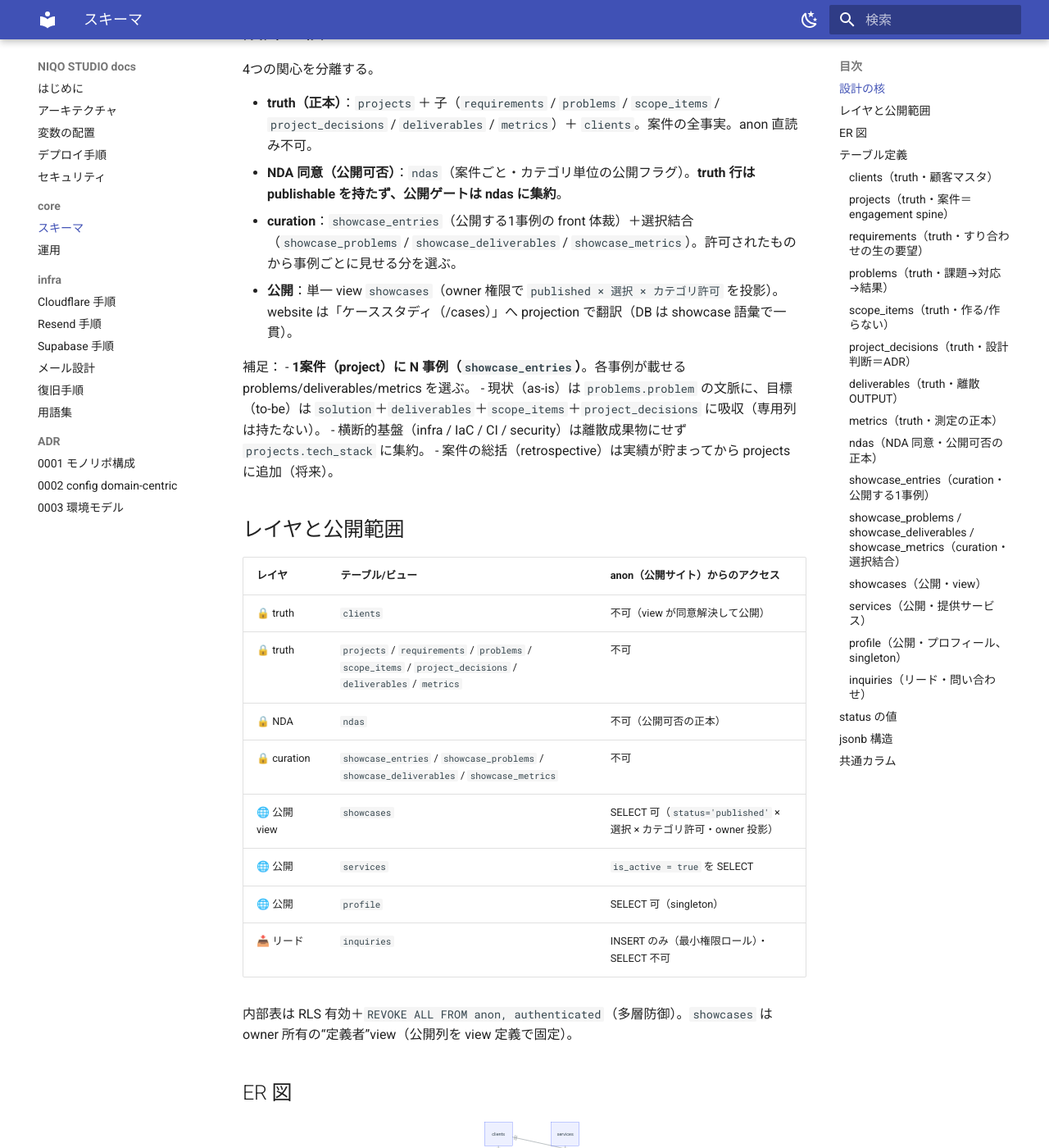
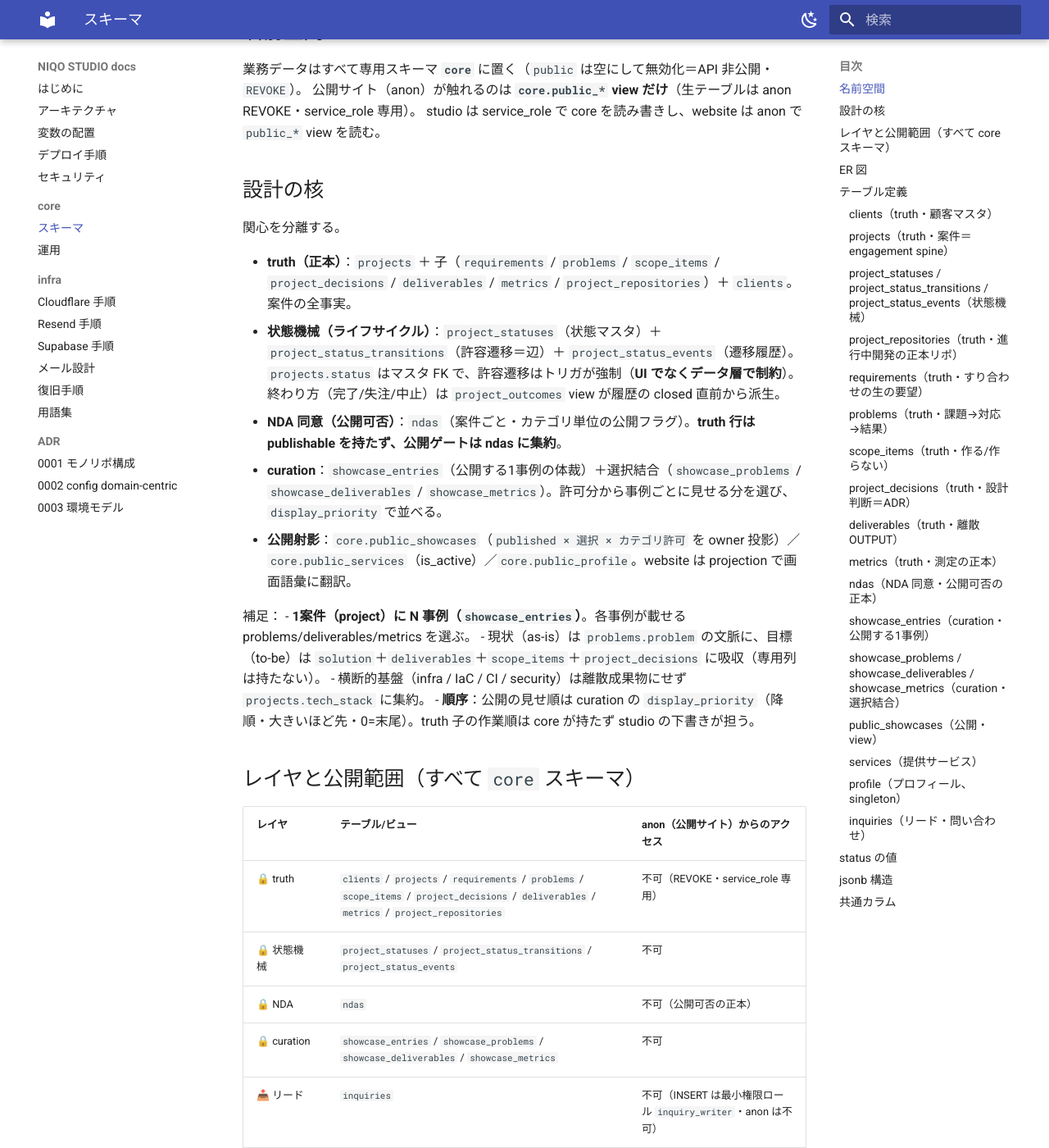
Before and after one commit to niqostudio/niqostudio, an MkDocs documentation site: the page built from docs/core/schema.md, in a window 1280 px wide and 1400 px high, scrolled down 250 px. Shown: the whole window at 82% size. Built offline with MkDocs 1.6.1 and Material for MkDocs 9.7.7, drawn with Linux system fonts in a browser that asks for light colours; some of the changed text lies outside the part shown.

Commit message:
docs: README・CLAUDE・docs を実装に追従
schema.md を core 名前空間・state machine・公開 view（public_*）・display_priority に更新。
security.md を core/anon view-only モデルに、architecture に studio を追加、studio/CLAUDE を
features/composition 構成に。撤回済の studio/extensibility.md を削除。

````diff
--- a/docs/core/schema.md
+++ b/docs/core/schema.md
@@ -2,35 +2,42 @@
 
 NIQO STUDIO core のデータモデル。DDL の正本は `supabase/migrations/`、本書はそれを読みやすくまとめた参照。命名・トリガ等の共通規約は `.claude/rules/conventions.md`。
 
+## 名前空間
+
+業務データはすべて専用スキーマ **`core`** に置く（`public` は空にして無効化＝API 非公開・`REVOKE`）。
+公開サイト（anon）が触れるのは **`core.public_*` view だけ**（生テーブルは anon REVOKE・service_role 専用）。
+studio は service_role で core を読み書きし、website は anon で `public_*` view を読む。
+
 ## 設計の核
 
-4つの関心を分離する。
+関心を分離する。
 
-- **truth（正本）**：`projects` ＋ 子（`requirements` / `problems` / `scope_items` / `project_decisions` / `deliverables` / `metrics`）＋ `clients`。案件の全事実。anon 直読み不可。
+- **truth（正本）**：`projects` ＋ 子（`requirements` / `problems` / `scope_items` / `project_decisions` / `deliverables` / `metrics` / `project_repositories`）＋ `clients`。案件の全事実。
+- **状態機械（ライフサイクル）**：`project_statuses`（状態マスタ）＋ `project_status_transitions`（許容遷移＝辺）＋ `project_status_events`（遷移履歴）。`projects.status` はマスタ FK で、許容遷移はトリガが強制（**UI でなくデータ層で制約**）。終わり方（完了/失注/中止）は `project_outcomes` view が履歴の closed 直前から派生。
 - **NDA 同意（公開可否）**：`ndas`（案件ごと・カテゴリ単位の公開フラグ）。**truth 行は publishable を持たず、公開ゲートは ndas に集約**。
-- **curation**：`showcase_entries`（公開する1事例の front 体裁）＋選択結合（`showcase_problems` / `showcase_deliverables` / `showcase_metrics`）。許可されたものから事例ごとに見せる分を選ぶ。
-- **公開**：単一 view `showcases`（owner 権限で `published × 選択 × カテゴリ許可` を投影）。website は「ケーススタディ（/cases）」へ projection で翻訳（DB は showcase 語彙で一貫）。
+- **curation**：`showcase_entries`（公開する1事例の体裁）＋選択結合（`showcase_problems` / `showcase_deliverables` / `showcase_metrics`）。許可分から事例ごとに見せる分を選び、`display_priority` で並べる。
+- **公開射影**：`core.public_showcases`（`published × 選択 × カテゴリ許可` を owner 投影）／`core.public_services`（is_active）／`core.public_profile`。website は projection で画面語彙に翻訳。
 
 補足：
 - **1案件（project）に N 事例（`showcase_entries`）**。各事例が載せる problems/deliverables/metrics を選ぶ。
 - 現状（as-is）は `problems.problem` の文脈に、目標（to-be）は `solution`＋`deliverables`＋`scope_items`＋`project_decisions` に吸収（専用列は持たない）。
 - 横断的基盤（infra / IaC / CI / security）は離散成果物にせず `projects.tech_stack` に集約。
-- 案件の総括（retrospective）は実績が貯まってから projects に追加（将来）。
+- **順序**：公開の見せ順は curation の `display_priority`（降順・大きいほど先・0=末尾）。truth 子の作業順は core が持たず studio の下書きが担う。
 
-## レイヤと公開範囲
+## レイヤと公開範囲（すべて `core` スキーマ）
 
 | レイヤ | テーブル/ビュー | anon（公開サイト）からのアクセス |
 |---|---|---|
-| 🔒 truth | `clients` | 不可（view が同意解決して公開） |
-| 🔒 truth | `projects` / `requirements` / `problems` / `scope_items` / `project_decisions` / `deliverables` / `metrics` | 不可 |
+| 🔒 truth | `clients` / `projects` / `requirements` / `problems` / `scope_items` / `project_decisions` / `deliverables` / `metrics` / `project_repositories` | 不可（REVOKE・service_role 専用） |
+| 🔒 状態機械 | `project_statuses` / `project_status_transitions` / `project_status_events` | 不可 |
 | 🔒 NDA | `ndas` | 不可（公開可否の正本） |
 | 🔒 curation | `showcase_entries` / `showcase_problems` / `showcase_deliverables` / `showcase_metrics` | 不可 |
-| 🌐 公開 view | `showcases` | SELECT 可（`status='published'` × 選択 × カテゴリ許可・owner 投影） |
-| 🌐 公開 | `services` | `is_active = true` を SELECT |
-| 🌐 公開 | `profile` | SELECT 可（singleton） |
-| 📥 リード | `inquiries` | INSERT のみ（最小権限ロール）・SELECT 不可 |
+| 📥 リード | `inquiries` | 不可（INSERT は最小権限ロール `inquiry_writer`・anon は不可） |
+| 🌐 公開 view | `public_showcases` | SELECT 可（`published` × 選択 × カテゴリ許可・owner 投影） |
+| 🌐 公開 view | `public_services` | SELECT 可（`is_active = true` の投影） |
+| 🌐 公開 view | `public_profile` | SELECT 可（singleton の投影） |
 
-内部表は RLS 有効＋`REVOKE ALL FROM anon, authenticated`（多層防御）。`showcases` は owner 所有の“定義者”view（公開列を view 定義で固定）。
+`core` には anon の Supabase 既定権限が無く、明示した `public_*` view にだけ SELECT を付与する（生テーブルは REVOKE・RLS も deny 既定＝多層防御）。公開 view は owner 所有の“定義者”view（公開列を定義で固定）。`project_outcomes` は内部 view（service_role）。
 
 ## ER 図
 
@@ -38,6 +45,9 @@ NIQO STUDIO core のデータモデル。DDL の正本は `supabase/migrations/`
 erDiagram
     clients      ||--o{ projects          : "client_id"
     services     ||--o{ projects          : "service_id (任意)"
+    project_statuses ||--o{ projects      : "status (FK→code)"
+    project_statuses ||--o{ project_status_transitions : "from/to_status"
+    projects     ||--o{ project_status_events : "project_id"
     clients      ||--o{ inquiries         : "converted_client_id"
     projects     ||--|| ndas              : "project_id (1:1)"
     projects     ||--o{ requirements      : "project_id"
@@ -46,6 +56,7 @@ erDiagram
     projects     ||--o{ project_decisions : "project_id"
     projects     ||--o{ deliverables      : "project_id"
     projects     ||--o{ metrics           : "project_id"
+    projects     ||--o{ project_repositories : "project_id"
     deliverables ||--o{ metrics           : "deliverable_id (任意)"
     projects     ||--o{ showcase_entries  : "project_id"
     showcase_entries ||--o{ showcase_problems     : "showcase_id"
@@ -56,14 +67,14 @@ erDiagram
     metrics          ||--o{ showcase_metrics      : "metric_id"
 ```
 
-`showcases`(view) は `showcase_entries`(published) を `projects`・`ndas`・選択した `problems`/`deliverables`/`metrics`・`clients` と結合して投影する。
+`public_showcases`(view) は `showcase_entries`(published) を `projects`・`ndas`・選択した `problems`/`deliverables`/`metrics`・`clients` と結合して投影する。
 
 ## テーブル定義
 
 各表に共通の `id`（profile を除き uuid PK）・`created_at`・`updated_at` は末尾の[共通カラム](#共通カラム)を参照（結合表は `created_at` のみ）。
 
 ### clients（truth・顧客マスタ）
-顧客の正本。anon は直読み不可（公開表示は `showcases` view が `client_display` × `is_public_name_allowed` で解決）。
+顧客の正本。anon は直読み不可（公開表示は `public_showcases` view が `client_display` × `is_public_name_allowed` で解決）。
 
 | 列 | 型 | 備考 |
 |---|---|---|
@@ -74,7 +85,6 @@ erDiagram
 | `industry` | text NOT NULL | 業種 |
 | `size` / `description` / `logo_url` / `website_url` / `first_contact_date` | – | |
 | `internal_notes` | text | 内部専用 |
-| `display_order` | integer NOT NULL | 既定 0 |
 
 ### projects（truth・案件＝engagement spine）
 受注した仕事の記録。status で段階を持ち、実態は子テーブルにぶら下げる。1顧客に複数案件。公開しない。
@@ -84,11 +94,30 @@ erDiagram
 | `client_id` | uuid FK→clients | null 可（自主プロジェクト） |
 | `service_id` | uuid FK→services | 任意・ON DELETE SET NULL（提供サービスへの単一リンク） |
 | `title` | text NOT NULL | |
-| `status` | text NOT NULL | discovery / active / delivered / maintenance / closed |
+| `status` | text NOT NULL・FK→project_statuses | consultation / discovery / active / delivered / closed（既定 consultation・遷移はトリガで強制） |
 | `tech_stack` | text[] NOT NULL | 技術＋**横断的基盤**（infra/IaC/CI/security はここ） |
 | `testimonial` | jsonb | `{quote, role}`（公開は `ndas.publish_testimonial` で制御） |
 | `started_on` / `ended_on` | date | |
 | `internal_notes` | text | |
+
+### project_statuses / project_status_transitions / project_status_events（状態機械）
+案件ライフサイクルを「状態マスタ × 許容遷移 × 履歴」でデータ層に持つ。`projects.status` は `project_statuses.code` への FK。
+
+- **project_statuses**（状態マスタ）：`code`(text PK) / `label` / `sort_order`(パイプラインのシーケンス・昇順) / `is_initial` / `is_terminal`。値＝`consultation`(無料相談・初期) → `discovery`(事前設計) → `active`(進行) → `delivered`(納品) → `closed`(終端)。
+- **project_status_transitions**（許容遷移＝辺）：`from_status` / `to_status`（複合 PK・自己遷移禁止）。BEFORE UPDATE トリガが `from→to` を検証し違反を拒否（INSERT は FK のみ＝任意状態で作成可＝backfill）。
+- **project_status_events**（履歴・append-only）：`project_id`(FK・CASCADE) / `from_status`(初期は null) / `to_status` / `changed_at`。AFTER トリガが status 変化を記録（監査・ファネル計測）。
+
+`project_outcomes`（内部 view）：`status='closed'` のとき履歴の closed 直前状態から終わり方を派生（delivered→`completed` / active→`cancelled` / それ以前→`lost`）。
+
+### project_repositories（truth・進行中開発の正本リポ）
+案件の開発が行われる git リポ（project 1:N）。`deliverables`（顧客への納品物）とは別概念。内部のみ。
+
+| 列 | 型 | 備考 |
+|---|---|---|
+| `project_id` | uuid FK→projects | NOT NULL・CASCADE |
+| `url` | text NOT NULL | |
+| `role` | text | 役割ラベル（monorepo / site / infra 等・自由記述） |
+| `visibility` | text NOT NULL | public / private（既定 private） |
 
 ### requirements（truth・すり合わせの生の要望）
 ヒアリング段階の顧客要望（非エンジニア語彙）。1案件:N。as-is/to-be/decisions の素材。内部のみ。
@@ -194,7 +217,7 @@ front 表示の体裁＋選択。物語の本体は projects/problems。project
 | `period` | text | 表示用の期間 |
 | `client_display` | text NOT NULL | named / anonymized / hidden（既定 anonymized） |
 | `status` | text NOT NULL | draft / published / archived |
-| `display_order` | integer NOT NULL | |
+| `display_priority` | integer NOT NULL | 公開の見せ順（降順・大きいほど先・0=末尾） |
 
 ### showcase_problems / showcase_deliverables / showcase_metrics（curation・選択結合）
 事例ごとに「公開する課題・成果物・数値」を選ぶ（複製ゼロ・公開粒度の制御）。
@@ -203,16 +226,16 @@ front 表示の体裁＋選択。物語の本体は projects/problems。project
 |---|---|
 | `showcase_id` | uuid FK→showcase_entries CASCADE |
 | `problem_id` / `deliverable_id` / `metric_id` | uuid FK→problems / deliverables / metrics CASCADE |
-| `display_order` | integer NOT NULL |
+| `display_priority` | integer NOT NULL（公開の見せ順・降順） |
 
 PK は (`showcase_id`, `problem_id`) / (`showcase_id`, `deliverable_id`) / (`showcase_id`, `metric_id`)。
 
-### showcases（公開・view）
-`showcase_entries(published)` の投影。anon に SELECT 付与。website では `cases`（ケーススタディ）として読む。公開可否は `ndas` のカテゴリ同意で制御。
+### public_showcases（公開・view）
+`showcase_entries(published)` の投影。anon に SELECT 付与（公開面の view）。website では `cases`（ケーススタディ）として読む。公開可否は `ndas` のカテゴリ同意で制御。
 
 | 列 | 内容 |
 |---|---|
-| `slug` / `title` / `summary` / `thumbnail_url` / `period` / `display_order` / `project_id` | showcase_entries 由来 |
+| `slug` / `title` / `summary` / `thumbnail_url` / `period` / `display_priority` / `project_id` | showcase_entries 由来 |
 | `tech_stack` | project 由来（常時） |
 | `testimonial` | `ndas.publish_testimonial` のときだけ project.testimonial、他は null |
 | `client_name` | `client_display='named' AND is_public_name_allowed` のときだけ `public_name`、他は null |
@@ -221,8 +244,8 @@ PK は (`showcase_id`, `problem_id`) / (`showcase_id`, `deliverable_id`) / (`sho
 | `deliverables` | `ndas.publish_deliverables` のとき、選択分の集約 `[{kind,name,url,images}]`（他は `[]`） |
 | `metrics` | `ndas.publish_metrics` のとき、選択分の集約 `[{label,achieved,previous,unit,kind}]`（goal 除外。他は `[]`） |
 
-### services（公開・提供サービス）
-`is_active=true` のみ公開。
+### services（提供サービス）
+業務 truth。anon は直読み不可で、公開は `core.public_services` view（`is_active=true` の投影）が担う。
 
 | 列 | 型 | 備考 |
 |---|---|---|
@@ -235,11 +258,11 @@ PK は (`showcase_id`, `problem_id`) / (`showcase_id`, `deliverable_id`) / (`sho
 | `price_min` | integer | 機械可読の最小額 |
 | `currency` | text NOT NULL | 既定 'JPY' |
 | `duration` | text | |
-| `display_order` | integer NOT NULL | |
+| `display_priority` | integer NOT NULL | 公開の見せ順（降順・大きいほど先・既定 0=末尾） |
 | `is_active` | boolean NOT NULL | 既定 true |
 
-### profile（公開・プロフィール、singleton）
-`id='singleton'` 固定で1行。屋号・ブランドの正本。
+### profile（プロフィール、singleton）
+業務 truth（`id='singleton'` 固定で1行・屋号/ブランドの正本）。公開は `core.public_profile` view が担う。
 
 | 列 | 型 | 備考 |
 |---|---|---|
@@ -269,7 +292,7 @@ PK は (`showcase_id`, `problem_id`) / (`showcase_id`, `deliverable_id`) / (`sho
 
 | テーブル | カラム | 値 |
 |---|---|---|
-| `projects` | `status` | discovery / active / delivered / maintenance / closed |
+| `projects` | `status` | consultation / discovery / active / delivered / closed（`project_statuses` FK・遷移はトリガ強制） |
 | `ndas` | `status` | draft / agreed |
 | `project_decisions` | `status` | accepted / superseded |
 | `scope_items` | `included` | boolean（true=作る） |
@@ -285,9 +308,9 @@ PK は (`showcase_id`, `problem_id`) / (`showcase_id`, `deliverable_id`) / (`sho
 | カラム | 形 |
 |---|---|
 | `projects.testimonial` | `{ "quote": string, "role": string \| null }` |
-| `showcases.problems`（view） | `[{ "problem": string, "solution": string\|null, "outcome": string\|null }]` |
-| `showcases.deliverables`（view） | `[{ "kind": string, "name": string, "url": string\|null, "images": string[] }]` |
-| `showcases.metrics`（view） | `[{ "label": string, "achieved": string, "previous": string\|null, "unit": string\|null, "kind": string }]` |
+| `public_showcases.problems`（view） | `[{ "problem": string, "solution": string\|null, "outcome": string\|null }]` |
+| `public_showcases.deliverables`（view） | `[{ "kind": string, "name": string, "url": string\|null, "images": string[] }]` |
+| `public_showcases.metrics`（view） | `[{ "label": string, "achieved": string, "previous": string\|null, "unit": string\|null, "kind": string }]` |
 | `profile.social_links` | `[{ "label": string, "url": string }]` |
 
 `services.pricing`:
--- a/docs/security.md
+++ b/docs/security.md
@@ -36,9 +36,9 @@ publishable key 経由で anon が読めてしまう情報漏洩が脅威。
 - [x] 全テーブル RLS 有効（ポリシー無し＝deny 既定） — `core/supabase/migrations/`（各テーブル定義）
 - [x] 機密列の遮断：`real_name` / `internal_notes` は anon に列 GRANT しない — `…000000_security_hardening_rls.sql`
 - [x] 顧客の公開同意：`is_public_name_allowed = true` を RLS で必須化（未同意は `public_name` も出さない） — `…000000_…_rls.sql`
-- [x] 多層防御：公開読みテーブル（works/cases/services）の anon 書込み表特権を REVOKE — `…000000_…_rls.sql`
-- [x] `profile` を全列開放から**公開列のみ GRANT**（将来 internal 列の暗黙露出を防止） — `…000000_…_rls.sql`
+- [x] 多層防御：公開 view 以外（生テーブル）への anon 表特権を REVOKE — `…000000_…_rls.sql`
 - [x] 書込み最小権限：`inquiry_writer` に inquiries の INSERT 列のみ GRANT、anon の INSERT は剥奪 — `…000100_inquiry_writer_role.sql`／ `…000200_revoke_anon_inquiry_insert.sql`
+- [x] **名前空間分離**：業務データを `core` スキーマへ集約し `public` を無効化（API 非公開・`REVOKE`）。anon は `core` に Supabase 既定権限を持たず、明示した `public_showcases` / `public_services` / `public_profile` view だけ SELECT（生テーブルは REVOKE） — `…000200_named_schema_core.sql`
 
 説明：RLS のポリシー有無だけに頼らず、表 GRANT でも書込みを遮断する二段構え。
 
--- a/mkdocs.yml
+++ b/mkdocs.yml
@@ -1,5 +1,5 @@
 site_name: NIQO STUDIO docs
-site_description: NIQO STUDIO システム（website / core / infra）のドキュメント
+site_description: NIQO STUDIO システム（website / core / studio / infra）のドキュメント
 site_url: https://niqostudio.github.io/niqostudio/
 docs_dir: docs
 
````
Also changed, not shown: other parts of docs/core/schema.md (+0 -6 lines), CLAUDE.md (+3 -1 lines), README.md (+43 -9 lines), docs/architecture.md (+6 -3 lines).
